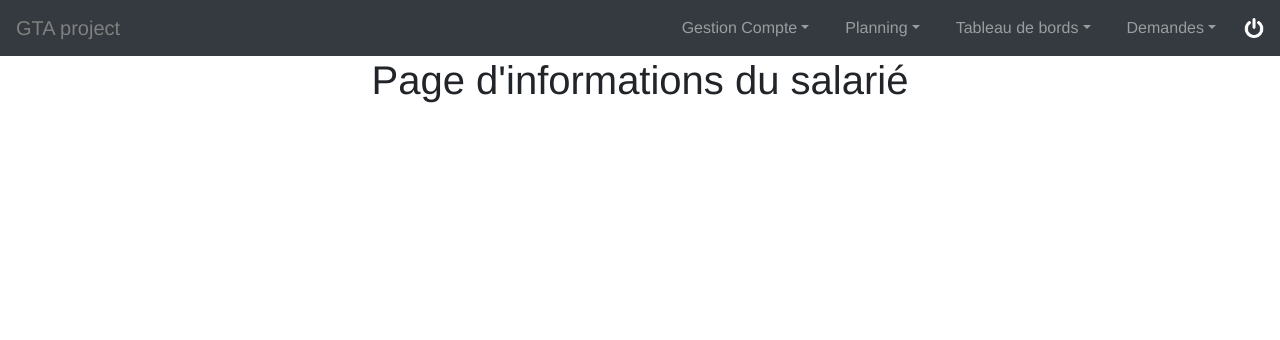
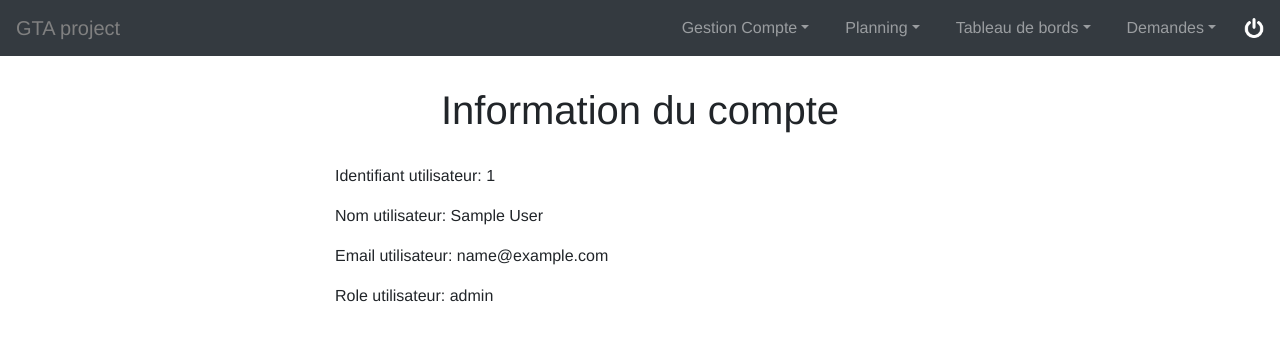
Before and after one commit to dv-formateur/gta-ynov-vue-13, a Vue app: page /#/informations in a window 1280 px wide. Shown: the top 340 px of the page. Built offline with nearby package versions, Linux system fonts and the light colour scheme; sample sign-in values are in the browser's storage.

Commit message:
UPDATE - README.md

```diff
--- a/src/components/Informations.vue
+++ b/src/components/Informations.vue
@@ -1,3 +1,31 @@
 <template>
-    <h1>Page d'informations du salarié</h1>
+    <div class="col-md-6 container">
+        <h1>Information du compte</h1>
+        <p>Identifiant utilisateur: <span>{{user.id}}</span></p>
+        <p>Nom utilisateur: {{user.name}}</p>
+        <p>Email utilisateur: {{user.email}}</p>
+        <p>Role utilisateur: {{user.role}}</p>
+    </div>
+
 </template>
+<script>
+    export default {
+        data() {
+            return {
+                user: JSON.parse(localStorage.getItem('user'))
+            }
+        },
+        methods: {
+
+        }
+    }
+</script>
+<style scoped>
+    h1 {
+        margin-top:30px;
+        margin-bottom:30px;
+    }
+    p{
+        text-align: left;
+    }
+</style>
--- a/src/components/Login.vue
+++ b/src/components/Login.vue
@@ -1,5 +1,5 @@
 <template>
-    <div class="container" v-if="isNotConnected">
+    <div class="col-md-4 container" v-if="isNotConnected">
         <h1>Connection</h1>
         <b-form class="justify-content-center">
             <b-form-group label="Username/email"
--- a/src/components/Navbar.vue
+++ b/src/components/Navbar.vue
@@ -8,6 +8,9 @@
         <b-collapse is-nav id="nav_collapse">
             <b-navbar-nav v-if="isLogged" class="ml-auto">
                 <b-nav-item-dropdown v-if="isSalarie" class="rightItem" text="Gestion Compte" right>
+                    <b-dropdown-item v-if="isResponsable">
+                        <router-link class="routerLink" to="team">Gérer mon équipe</router-link>
+                    </b-dropdown-item>
                     <b-dropdown-item v-if="isResponsable">
                         <router-link class="routerLink" to="register">Ajouter salarié</router-link>
                     </b-dropdown-item>
--- a/src/components/Register.vue
+++ b/src/components/Register.vue
@@ -103,3 +103,8 @@ export default {
     }
 }
 </script>
+<style scoped>
+    h1{
+        background: red;
+    }
+</style>
--- /dev/null
+++ b/src/components/Team.vue
@@ -0,0 +1,3 @@
+<template>
+    <h1>Gestion de mon équipe</h1>
+</template>
--- a/src/router.js
+++ b/src/router.js
@@ -14,6 +14,7 @@ import Solde from '@/components/SoldeCP'
 import Manage from '@/components/ManageDemands'
 import Logs from '@/components/Logs'
 import Absences from '@/components/Absences'
+import Team from '@/components/Team'
 
 Vue.use(Router)
 
@@ -130,6 +131,14 @@ let router = new Router({
           meta: {
               requiresAuth: true
           }
+      },
+      {
+          path: '/team',
+          name: 'team',
+          component: Team,
+          meta: {
+              requiresAuth: true
+          }
       }
   ]
 })
```
Also changed, not shown: 2 other files (tests, documents, lock files or other folders).
